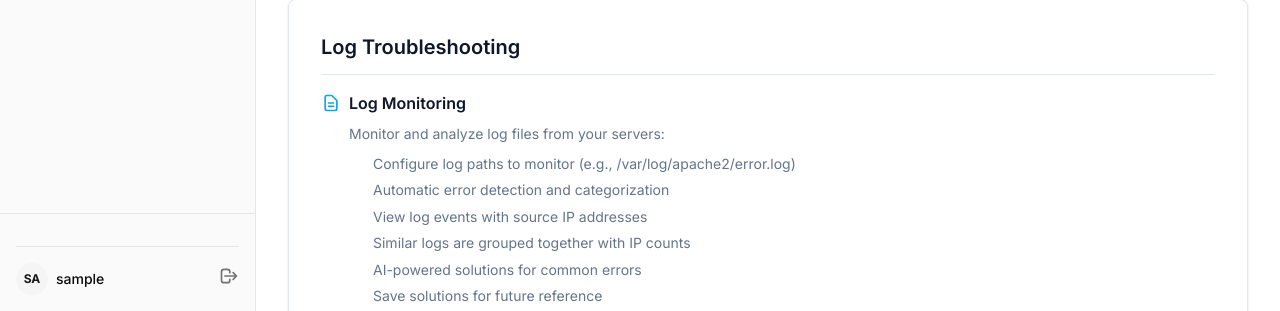
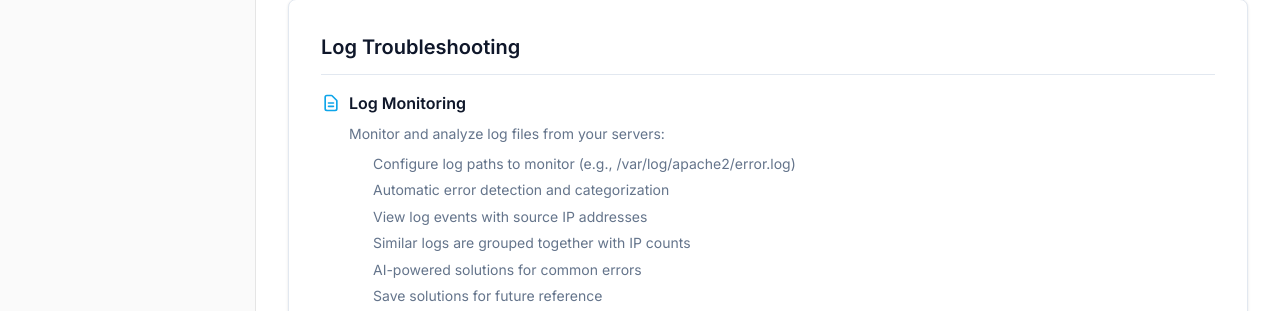
Before and after one commit to Praveenamin/stacksense, a Django app: page /help/ in a window 1280 px wide. Shown: the part 2289-2600 px from the top of the page. Run offline with Django 5.2, Linux system fonts and the light colour scheme; the visitor is signed in with stand-in values (Sample User, id 1); data comes from the database, SQL or seed files in the repository; data that the repository does not hold is empty; style sheets or scripts are compiled from the project's sources; parts of the project's set-up code (start-up, migrations or seed data) failed here and were passed over.

Commit message:
Sidebar: remove redundant user + logout footer
The account name and Log out now live in the global top-bar account menu, so
drop the duplicate user/logout footer at the bottom of the sidebar.

Co-Authored-By: Claude Opus 4.8 <noreply@anthropic.com>

```diff
--- a/core/templates/core/sidebar.html
+++ b/core/templates/core/sidebar.html
@@ -181,30 +181,4 @@
         </a>
 
     </nav>
-
-    <div class="p-4 border-t border-sidebar-border space-y-1">
-
-        <div class="mt-4 pt-4 border-t border-sidebar-border flex items-center justify-between">
-            <div class="flex items-center">
-                <div
-                    class="h-8 w-8 rounded-full bg-secondary flex items-center justify-center text-xs font-bold text-secondary-foreground">
-                    {{ user.username|slice:":2"|upper }}
-                </div>
-                <div class="ml-2">
-                    <p class="text-sm font-medium">{{ user.username }}</p>
-                </div>
-            </div>
-            <form action="/logout/" method="post">
-                {% csrf_token %}
-                <button type="submit" class="text-muted-foreground hover:text-destructive transition-colors"
-                    title="Logout">
-                    <svg class="h-5 w-5" fill="none" stroke="currentColor" viewBox="0 0 24 24">
-                        <path stroke-linecap="round" stroke-linejoin="round" stroke-width="2"
-                            d="M17 16l4-4m0 0l-4-4m4 4H7m6 4v1a3 3 0 01-3 3H6a3 3 0 01-3-3V7a3 3 0 013-3h4a3 3 0 013 3v1">
-                        </path>
-                    </svg>
-                </button>
-            </form>
-        </div>
-    </div>
 </aside>
```
